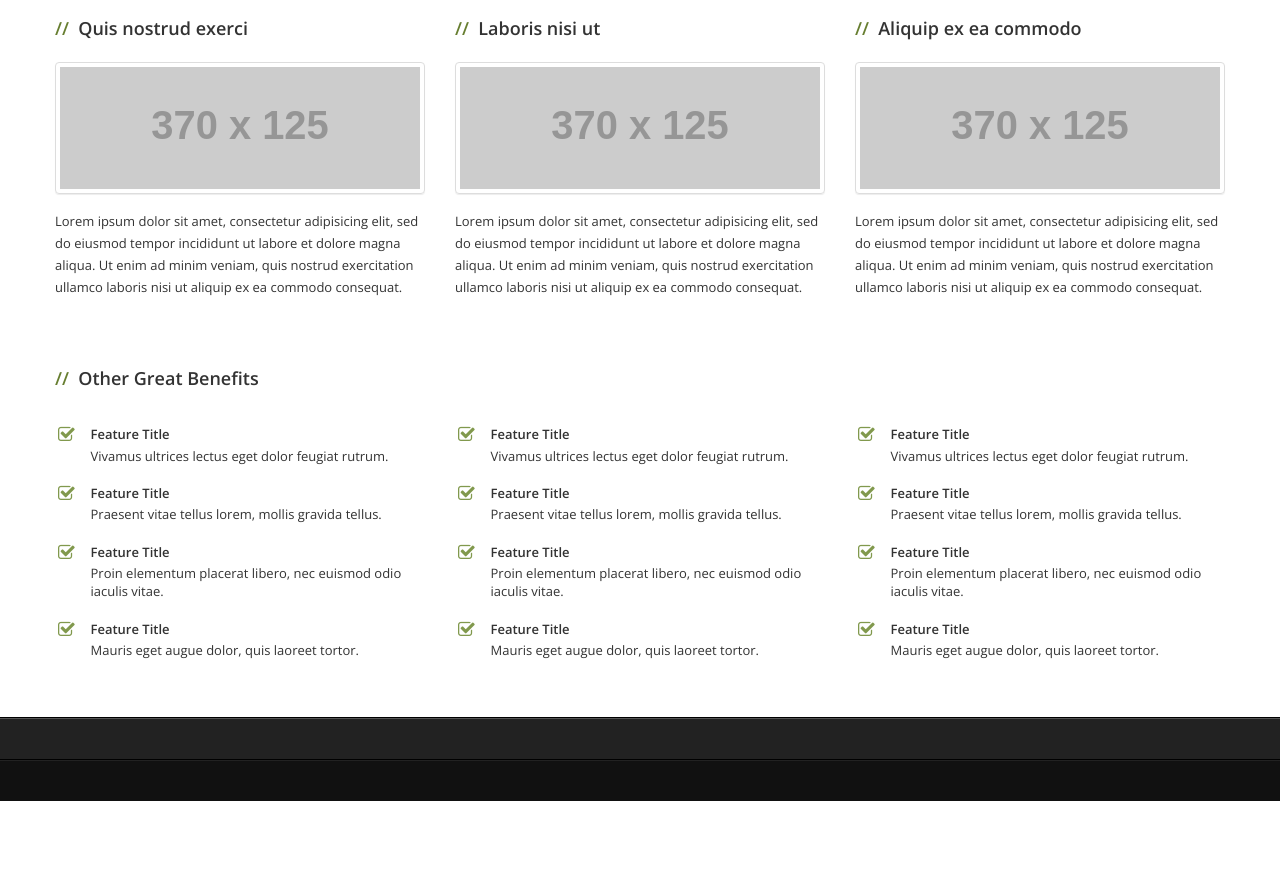
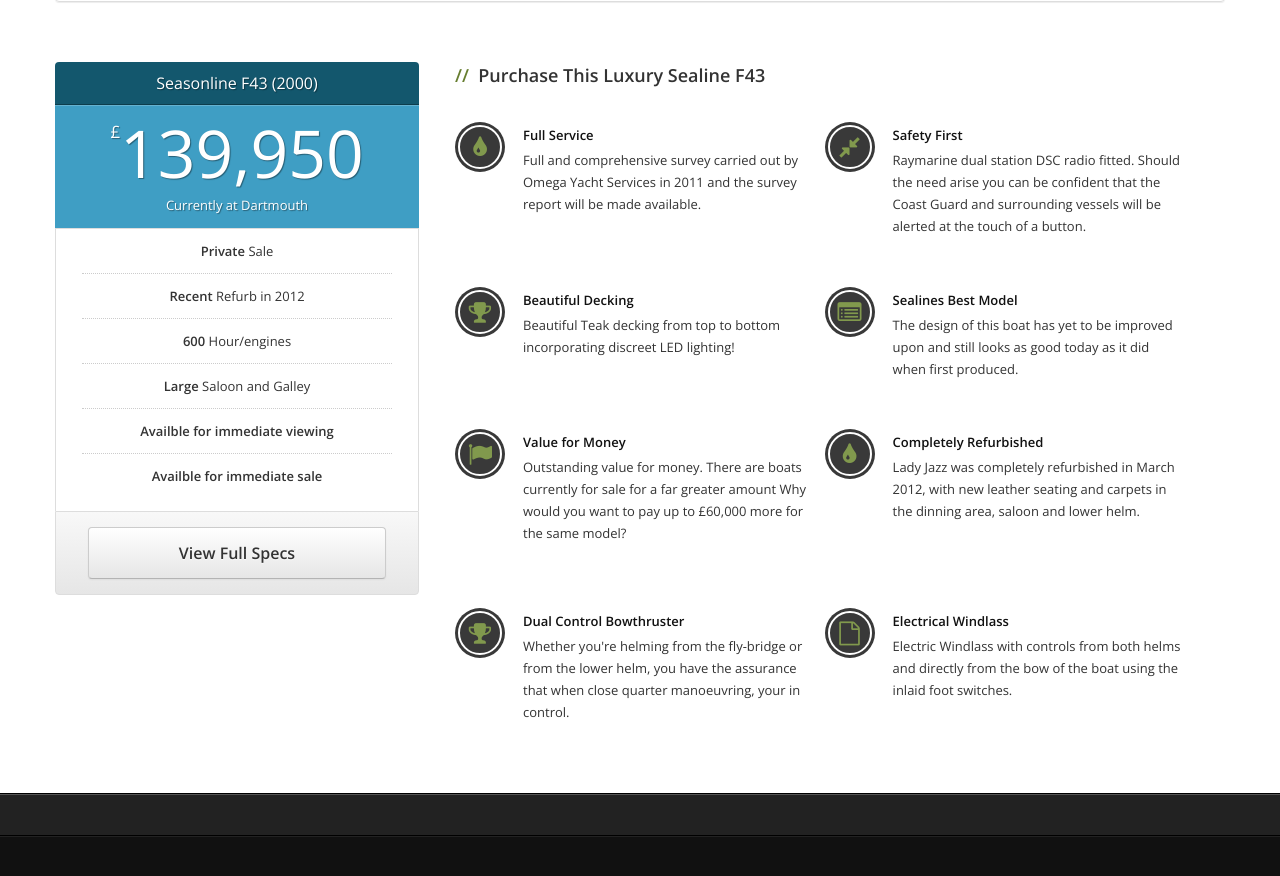
Before and after one commit to Kalyse/LadyJazz, a plain HTML site: page description.html in a window 1280 px wide. Shown: the part 1346-2222 px from the top of the page. Before the commit the page ends 2147 px from the top, so only its background shows below. Drawn offline with nearby package versions, Linux system fonts and the light colour scheme; placeholder pictures from the web are drawn by us.

Commit message:
Adding Images

```diff
--- a/css/themes/green/theme.css
+++ b/css/themes/green/theme.css
@@ -15,7 +15,10 @@
 /*------------------------------------------------------------------
 [Navbar]
 */
+.thumbnail.banner img {
+    width: 100%
 
+}
 .navbar .nav > li.active > a,
 .navbar .nav > li.active > a:hover {
 	color: #3F9EC4;
--- a/description.html
+++ b/description.html
@@ -18,7 +18,8 @@
 
         <link href="css/reboot-landing.css" rel="stylesheet">
         <link href="css/reboot-landing-responsive.css" rel="stylesheet">
-
+        <link href="css/plans.css" rel="stylesheet">
+        <link href="css/pages/homepage.css" rel="stylesheet">
         <link href="css/themes/green/theme.css" rel="stylesheet">
         <link href="css/pages/about.css" rel="stylesheet">
         <link href="css/pages/features.css" rel="stylesheet">
@@ -160,29 +161,18 @@
                 <div class="row">
 
 
-                    <div class="span6 feature-block">
+                    <div class="span12 feature-block">
 
-                        <h2><span class="slash">//</span> Quis nostrud exerci</h2>
+                        <h2><span class="slash">//</span> Lady Jazz</h2>
 
-                        <div class="thumbnail">
-                            <img src="http://placehold.it/570x200" alt="Placeholder" />
+                        <div class="thumbnail banner">
+                            <img src="images/lady-jazz-evening-light-c_banner.jpg" alt="Placeholder" />
                         </div> <!-- /thumbnail -->
 
-                        <p>Lorem ipsum dolor sit amet, consectetur adipisicing elit, sed do eiusmod tempor incididunt ut labore et dolore magna aliqua. Ut enim ad minim veniam, quis nostrud exercitation ullamco laboris nisi ut aliquip ex ea commodo consequat.</p>
 
                     </div> <!-- /span6 -->
 
-                    <div class="span6 feature-block">
 
-                        <h2><span class="slash">//</span> Laboris nisi ut</h2>
-
-                        <div class="thumbnail">
-                            <img src="http://placehold.it/570x200" alt="Thumbnail" />
-                        </div> <!-- /thumbnail -->
-
-                        <p>Lorem ipsum dolor sit amet, consectetur adipisicing elit, sed do eiusmod tempor incididunt ut labore et dolore magna aliqua. Ut enim ad minim veniam, quis nostrud exercitation ullamco laboris nisi ut aliquip ex ea commodo consequat.</p>
-
-                    </div> <!-- /span6 -->
 
 
                 </div> <!-- /row -->
@@ -190,203 +180,175 @@
 
                 <br /><br />
 
-
                 <div class="row">
 
-                    <div class="span4 feature-block">
-
-                        <h3><span class="slash">//</span> Quis nostrud exerci</h3>
-
-                        <div class="thumbnail">
-                            <img src="http://placehold.it/370x125" alt="Placeholder" />
-                        </div> <!-- /thumbnail -->
-
-                        <p>Lorem ipsum dolor sit amet, consectetur adipisicing elit, sed do eiusmod tempor incididunt ut labore et dolore magna aliqua. Ut enim ad minim veniam, quis nostrud exercitation ullamco laboris nisi ut aliquip ex ea commodo consequat.</p>
-
-                    </div> <!-- /span4 -->
-
-                    <div class="span4 feature-block">
-
-                        <h3><span class="slash">//</span> Laboris nisi ut</h3>
-
-                        <div class="thumbnail">
-                            <img src="http://placehold.it/370x125" alt="Thumbnail" />
-                        </div> <!-- /thumbnail -->
-
-                        <p>Lorem ipsum dolor sit amet, consectetur adipisicing elit, sed do eiusmod tempor incididunt ut labore et dolore magna aliqua. Ut enim ad minim veniam, quis nostrud exercitation ullamco laboris nisi ut aliquip ex ea commodo consequat.</p>
-
-                    </div> <!-- /span4 -->
-
-                    <div class="span4 feature-block">
-
-                        <h3><span class="slash">//</span> Aliquip ex ea commodo</h3>
-
-                        <div class="thumbnail">
-                            <img src="http://placehold.it/370x125" alt="Thumbnail" />
-                        </div> <!-- /thumbnail -->
-
-                        <p>Lorem ipsum dolor sit amet, consectetur adipisicing elit, sed do eiusmod tempor incididunt ut labore et dolore magna aliqua. Ut enim ad minim veniam, quis nostrud exercitation ullamco laboris nisi ut aliquip ex ea commodo consequat.</p>
-
-                    </div> <!-- /span4 -->
 
 
-                </div> <!-- /row -->
+                    <div class="span4 pricing-plans plans-1" style="top:0px;">
 
-                <br /><br />
+                        <div class="plan-container">
+                            <div class="plan">
+                                <div class="plan-header">
+
+                                    <div class="plan-title">
+                                        Seasonline F43 (2000)
+                                    </div> <!-- /plan-title -->
+
+                                    <div class="plan-price">
+                                        <span class="note">£</span>139,950<span class="term">Currently at Dartmouth</span>
+                                    </div> <!-- /plan-price -->
+
+                                </div> <!-- /plan-header -->
+
+                                <div class="plan-features">
+                                    <ul>
+                                        <li><strong>Private</strong> Sale</li>
+                                        <li><strong>Recent</strong> Refurb in 2012</li>
+                                        <li><strong>600</strong> Hour/engines</li>
+                                        <li><strong>Large</strong> Saloon and Galley</li>
+                                        <li><strong>Availble for immediate viewing</strong></li>
+                                        <li><strong>Availble for immediate sale</strong></li>
+                                    </ul>
+                                </div> <!-- /plan-features -->
+
+                                <div class="plan-actions">
+                                    <a href="specs.html" class="btn">View Full Specs</a>
+                                </div> <!-- /plan-actions -->
+
+                            </div> <!-- /plan -->
+                        </div> <!-- /plan-container -->
+
+                    </div>
+
+                    <div class="span8">
+
+                        <h3><span class="slash">//</span> Purchase This Luxury Sealine F43</h3>
 
 
-                <div class="row">
+                        <ul class="features-list">
+                            <li class="feature">
+                                <div class="feature-thumbnail">
+                                    <div class="circle-icon">
+                                        <div>
+                                            <i class="icon-tint"></i>
+                                        </div>
+                                    </div> <!-- /circle-icon -->
+                                </div> <!-- /feature-thumbnail -->
 
-                    <div class="span12"><h3><span class="slash">//</span> Other Great Benefits</h3></div>
+                                <div class="feature-content">
+                                    <h3>Full Service</h3>
+                                    <p>Full and comprehensive survey carried out by Omega Yacht Services in 2011 and the survey report will be made available.</p>
 
-                    <div class="span4 feature-list">
+                                </div> <!-- /feature-content -->
+                            </li>
+                              <li class="feature">
+                                <div class="feature-thumbnail">
+                                    <div class="circle-icon">
+                                        <div>
+                                            <i class="icon-resize-small"></i>
+                                        </div>
+                                    </div> <!-- /circle-icon -->
+                                </div> <!-- /feature-thumbnail -->
 
-                        <ul>
-                            <li>
-                                <div class="feature-icon">
-                                    <i class="icon-check"></i>
-                                </div>
+                                <div class="feature-content">
+                                    <h3>Safety First</h3>
+                                    <p>Raymarine dual station DSC radio fitted. Should the need arise you can be confident that the Coast Guard and surrounding vessels  will be alerted at the touch of a button.</p>
+                                </div> <!-- /feature-content -->
+                            </li>
+                            <li class="feature">
+                                <div class="feature-thumbnail">
+                                    <div class="circle-icon">
+                                        <div>
+                                            <i class="icon-trophy"></i>
+                                        </div>
+                                    </div> <!-- /circle-icon -->
+                                </div> <!-- /feature-thumbnail -->
 
-                                <div class="feature-text">
-                                    <h4>Feature Title</h4>
-                                    Vivamus ultrices lectus eget dolor feugiat rutrum.
-                                </div>
+                                <div class="feature-content">
+                                    <h3>Beautiful Decking</h3>
+                                    <p>Beautiful Teak decking from top to bottom incorporating discreet LED lighting!</p>
+                                </div> <!-- /feature-content -->
                             </li>
-                            <li>
-                                <div class="feature-icon">
-                                    <i class="icon-check"></i>
-                                </div>
+                            <li class="feature">
+                                <div class="feature-thumbnail">
+                                    <div class="circle-icon">
+                                        <div>
+                                            <i class="icon-list-alt"></i>
+                                        </div>
+                                    </div> <!-- /circle-icon -->
+                                </div> <!-- /feature-thumbnail -->
 
-                                <div class="feature-text">
-                                    <h4>Feature Title</h4>
-                                    Praesent vitae tellus lorem, mollis gravida tellus.
-                                </div>
+                                <div class="feature-content">
+                                    <h3>Sealines Best Model</h3>
+                                    <p>The design of this boat has yet to be improved upon and still looks as good today as it did when first produced.</p>
+                                </div> <!-- /feature-content -->
+                            </li>
+                            <li class="feature">
+                                <div class="feature-thumbnail">
+                                    <div class="circle-icon">
+                                        <div>
+                                            <i class="icon-flag"></i>
+                                        </div>
+                                    </div> <!-- /circle-icon -->
+                                </div> <!-- /feature-thumbnail -->
 
+                                <div class="feature-content">
+                                    <h3>Value for Money</h3>
+                                    <p>Outstanding value for money. There are boats currently for sale for a far greater amount Why would  you want to pay up to £60,000 more for the same model? </p>
+                                </div> <!-- /feature-content -->
                             </li>
-                            <li>
-                                <div class="feature-icon">
-                                    <i class="icon-check"></i>
-                                </div>
 
-                                <div class="feature-text">
-                                    <h4>Feature Title</h4>
-                                    Proin elementum placerat libero, nec euismod odio iaculis vitae.
-                                </div>
+                            <li class="feature">
+                                <div class="feature-thumbnail">
+                                    <div class="circle-icon">
+                                        <div>
+                                            <i class="icon-tint"></i>
+                                        </div>
+                                    </div> <!-- /circle-icon -->
+                                </div> <!-- /feature-thumbnail -->
 
+                                <div class="feature-content">
+                                    <h3>Completely Refurbished</h3>
+                                    <p>Lady Jazz was completely refurbished in March 2012, with new leather seating and carpets in the dinning area, saloon and lower helm. </p>
+                                    <br /><br />
+                                </div> <!-- /feature-content -->
                             </li>
-                            <li>
-                                <div class="feature-icon">
-                                    <i class="icon-check"></i>
-                                </div>
+                            <li class="feature">
+                                <div class="feature-thumbnail">
+                                    <div class="circle-icon">
+                                        <div>
+                                            <i class="icon-trophy"></i>
+                                        </div>
+                                    </div> <!-- /circle-icon -->
+                                </div> <!-- /feature-thumbnail -->
 
-                                <div class="feature-text">
-                                    <h4>Feature Title</h4>
-                                    Mauris eget augue dolor, quis laoreet tortor.
-                                </div>
+                                <div class="feature-content">
+                                    <h3>Dual Control Bowthruster</h3>
+                                    <p>Whether you're helming from the fly-bridge or from the lower helm, you have the assurance that when close quarter manoeuvring, your in control.</p>
+                                </div> <!-- /feature-content -->
+                            </li>
+                            <li class="feature">
+                                <div class="feature-thumbnail">
+                                    <div class="circle-icon">
+                                        <div>
+                                            <i class="icon-file"></i>
+                                        </div>
+                                    </div> <!-- /circle-icon -->
+                                </div> <!-- /feature-thumbnail -->
 
+                                <div class="feature-content">
+                                    <h3>Electrical Windlass</h3>
+                                    <p>Electric Windlass with controls from both helms and directly from the bow of the boat using the inlaid  foot switches.</p>
+                                </div> <!-- /feature-content -->
                             </li>
-                        </ul>
-                    </div> <!-- /span4 -->
 
-                    <div class="span4 feature-list">
+                        </ul> <!-- /features-list -->
 
-                        <ul>
-                            <li>
-                                <div class="feature-icon">
-                                    <i class="icon-check"></i>
-                                </div>
 
-                                <div class="feature-text">
-                                    <h4>Feature Title</h4>
-                                    Vivamus ultrices lectus eget dolor feugiat rutrum.
-                                </div>
+                    </div> <!-- /span8 -->
 
-                            </li>
-                            <li>
-                                <div class="feature-icon">
-                                    <i class="icon-check"></i>
-                                </div>
 
-                                <div class="feature-text">
-                                    <h4>Feature Title</h4>
-                                    Praesent vitae tellus lorem, mollis gravida tellus.
-                                </div>
 
-                            </li>
-                            <li>
-                                <div class="feature-icon">
-                                    <i class="icon-check"></i>
-                                </div>
-
-                                <div class="feature-text">
-                                    <h4>Feature Title</h4>
-                                    Proin elementum placerat libero, nec euismod odio iaculis vitae.
-                                </div>
-
-                            </li>
-                            <li>
-                                <div class="feature-icon">
-                                    <i class="icon-check"></i>
-                                </div>
-
-                                <div class="feature-text">
-                                    <h4>Feature Title</h4>
-                                    Mauris eget augue dolor, quis laoreet tortor.
-                                </div>
-
-                            </li>
-                        </ul>
-                    </div> <!-- /span4 -->
-
-                    <div class="span4 feature-list">
-
-                        <ul>
-                            <li>
-                                <div class="feature-icon">
-                                    <i class="icon-check"></i>
-                                </div>
-
-                                <div class="feature-text">
-                                    <h4>Feature Title</h4>
-                                    Vivamus ultrices lectus eget dolor feugiat rutrum.
-                                </div>
-
-                            </li>
-                            <li>
-                                <div class="feature-icon">
-                                    <i class="icon-check"></i>
-                                </div>
-
-                                <div class="feature-text">
-                                    <h4>Feature Title</h4>
-                                    Praesent vitae tellus lorem, mollis gravida tellus.
-                                </div>
-
-                            </li>
-                            <li>
-                                <div class="feature-icon">
-                                    <i class="icon-check"></i>
-                                </div>
-
-                                <div class="feature-text">
-                                    <h4>Feature Title</h4>
-                                    Proin elementum placerat libero, nec euismod odio iaculis vitae.
-                                </div>
-
-                            </li>
-                            <li>
-                                <div class="feature-icon">
-                                    <i class="icon-check"></i>
-                                </div>
-
-                                <div class="feature-text">
-                                    <h4>Feature Title</h4>
-                                    Mauris eget augue dolor, quis laoreet tortor.
-                                </div>
-
-                            </li>
-                        </ul>
-                    </div> <!-- /span4 -->
 
 
                 </div> <!-- /row -->
```
Also changed, not shown: index.html (+1 -1 lines), specs.html (+16 -16 lines).
